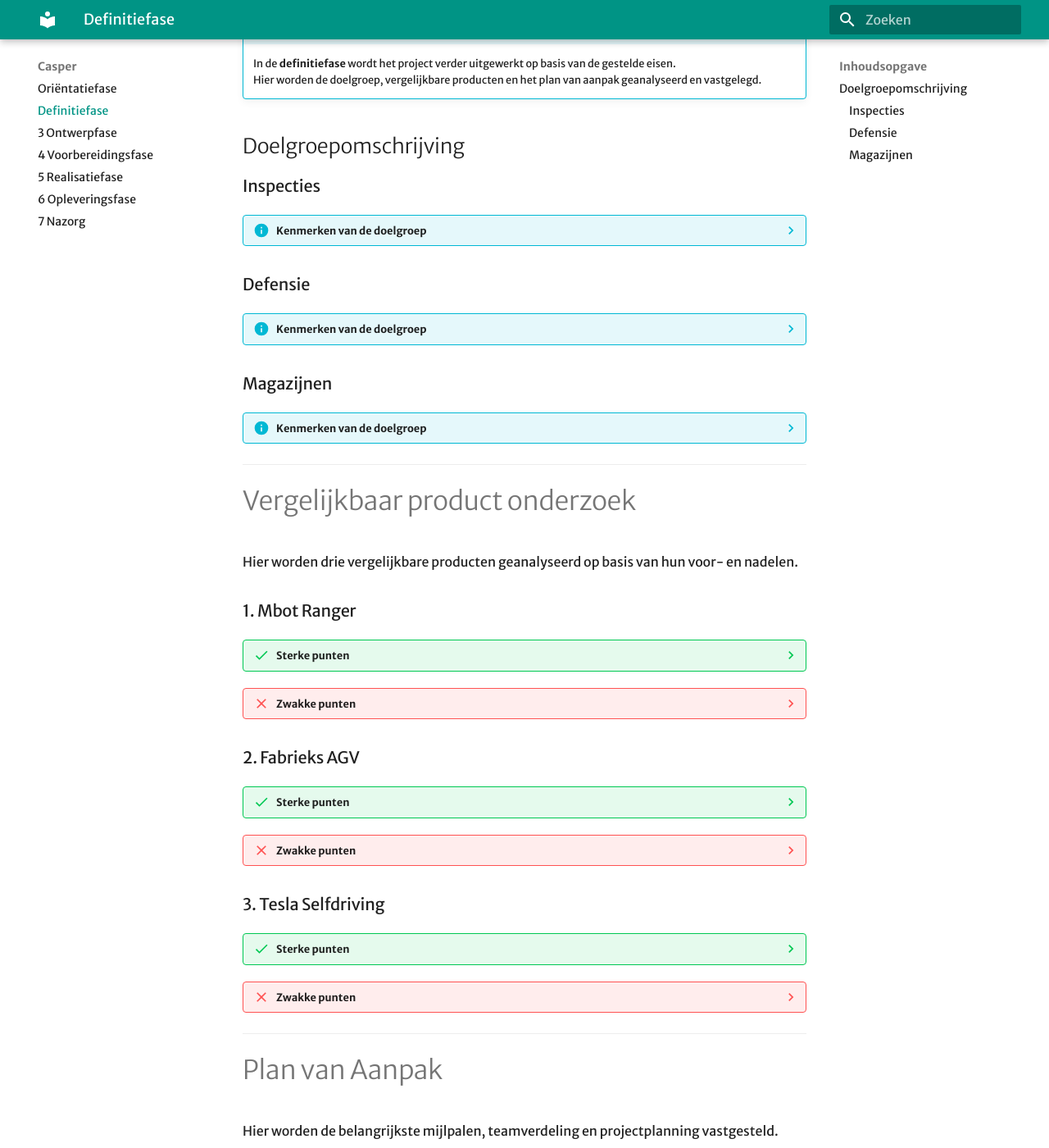
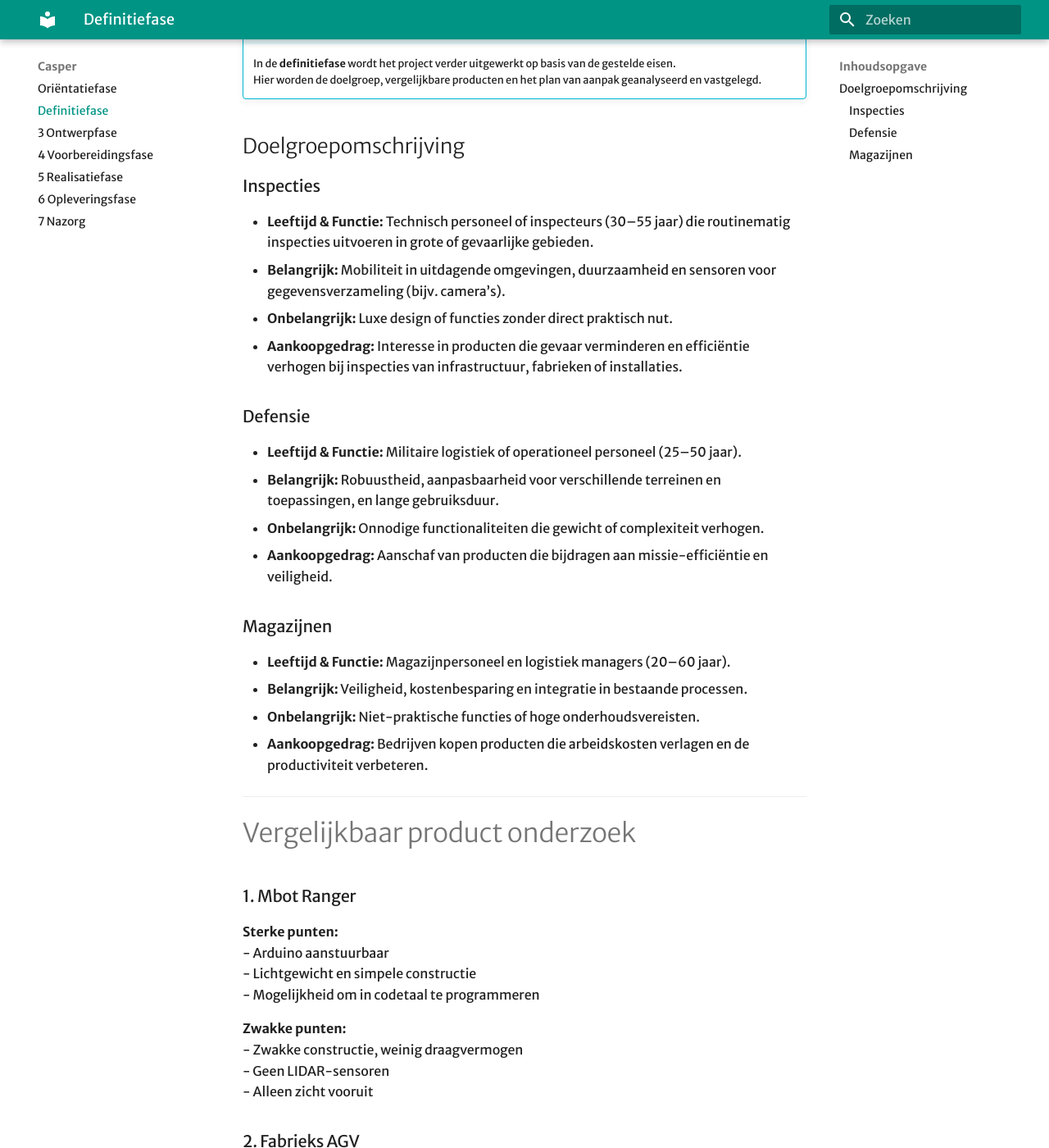
Before and after one commit to Caspertjuh/zelfrijdendekar, an MkDocs documentation site: the page built from docs/Casper/2 Defenitiefase.md, in a window 1280 px wide and 1400 px high, scrolled down 211 px. Shown: the whole window at 82% size. Built offline with MkDocs 1.6.1 and Material for MkDocs 9.7.7, drawn with Linux system fonts in a browser that asks for light colours; some web fonts are replaced; some of the changed text lies outside the part shown.

Commit message:
Defenitiefase

```diff
--- a/docs/Casper/2 Defenitiefase.md
+++ b/docs/Casper/2 Defenitiefase.md
@@ -7,77 +7,65 @@
 ## Doelgroepomschrijving
 
 ### Inspecties
-
-??? info "Kenmerken van de doelgroep"
-    - **Leeftijd & Functie:** Technisch personeel of inspecteurs (30–55 jaar) die routinematig inspecties uitvoeren in grote of gevaarlijke gebieden.
-    - **Belangrijk:** Mobiliteit in uitdagende omgevingen, duurzaamheid en sensoren voor gegevensverzameling (bijv. camera’s).
-    - **Onbelangrijk:** Luxe design of functies zonder direct praktisch nut.
-    - **Aankoopgedrag:** Interesse in producten die gevaar verminderen en efficiëntie verhogen bij inspecties van infrastructuur, fabrieken of installaties.
+- **Leeftijd & Functie:** Technisch personeel of inspecteurs (30–55 jaar) die routinematig inspecties uitvoeren in grote of gevaarlijke gebieden.
+- **Belangrijk:** Mobiliteit in uitdagende omgevingen, duurzaamheid en sensoren voor gegevensverzameling (bijv. camera’s).
+- **Onbelangrijk:** Luxe design of functies zonder direct praktisch nut.
+- **Aankoopgedrag:** Interesse in producten die gevaar verminderen en efficiëntie verhogen bij inspecties van infrastructuur, fabrieken of installaties.
 
 ### Defensie
-
-??? info "Kenmerken van de doelgroep"
-    - **Leeftijd & Functie:** Militaire logistiek of operationeel personeel (25–50 jaar).
-    - **Belangrijk:** Robuustheid, aanpasbaarheid voor verschillende terreinen en toepassingen, en lange gebruiksduur.
-    - **Onbelangrijk:** Onnodige functionaliteiten die gewicht of complexiteit verhogen.
-    - **Aankoopgedrag:** Aanschaf van producten die bijdragen aan missie-efficiëntie en veiligheid.
+- **Leeftijd & Functie:** Militaire logistiek of operationeel personeel (25–50 jaar).
+- **Belangrijk:** Robuustheid, aanpasbaarheid voor verschillende terreinen en toepassingen, en lange gebruiksduur.
+- **Onbelangrijk:** Onnodige functionaliteiten die gewicht of complexiteit verhogen.
+- **Aankoopgedrag:** Aanschaf van producten die bijdragen aan missie-efficiëntie en veiligheid.
 
 ### Magazijnen
-
-??? info "Kenmerken van de doelgroep"
-    - **Leeftijd & Functie:** Magazijnpersoneel en logistiek managers (20–60 jaar).
-    - **Belangrijk:** Veiligheid, kostenbesparing en integratie in bestaande processen.
-    - **Onbelangrijk:** Niet-praktische functies of hoge onderhoudsvereisten.
-    - **Aankoopgedrag:** Bedrijven kopen producten die arbeidskosten verlagen en de productiviteit verbeteren.
+- **Leeftijd & Functie:** Magazijnpersoneel en logistiek managers (20–60 jaar).
+- **Belangrijk:** Veiligheid, kostenbesparing en integratie in bestaande processen.
+- **Onbelangrijk:** Niet-praktische functies of hoge onderhoudsvereisten.
+- **Aankoopgedrag:** Bedrijven kopen producten die arbeidskosten verlagen en de productiviteit verbeteren.
 
 ---
 
 # Vergelijkbaar product onderzoek
 
-Hier worden drie vergelijkbare producten geanalyseerd op basis van hun voor- en nadelen.
+### 1. Mbot Ranger
+**Sterke punten:**
+- Arduino aanstuurbaar
+- Lichtgewicht en simpele constructie
+- Mogelijkheid om in codetaal te programmeren
 
-### 1. Mbot Ranger
-
-??? success "Sterke punten"
-    - Arduino aanstuurbaar
-    - Lichtgewicht en simpele constructie
-    - Mogelijkheid om in codetaal te programmeren
-
-??? failure "Zwakke punten"
-    - Zwakke constructie, weinig draagvermogen
-    - Geen LIDAR-sensoren
-    - Alleen zicht vooruit
+**Zwakke punten:**
+- Zwakke constructie, weinig draagvermogen
+- Geen LIDAR-sensoren
+- Alleen zicht vooruit
 
 ### 2. Fabrieks AGV
+**Sterke punten:**
+- Sterke constructie
+- Aanstuurbaar via PC
+- Zware belasting mogelijk door elektromotoren
+- LIDAR-sensoren en magneetstrip-volgsysteem
 
-??? success "Sterke punten"
-    - Sterke constructie
-    - Aanstuurbaar via PC
-    - Zware belasting mogelijk door elektromotoren
-    - LIDAR-sensoren en magneetstrip-volgsysteem
-
-??? failure "Zwakke punten"
-    - Geen mogelijkheid om op ruw terrein te rijden
-    - Geen detectie voor onvoorziene obstakels
-    - Duur ontwerp
+**Zwakke punten:**
+- Geen mogelijkheid om op ruw terrein te rijden
+- Geen detectie voor onvoorziene obstakels
+- Duur ontwerp
 
 ### 3. Tesla Selfdriving
+**Sterke punten:**
+- AI Vision technologie
+- Past zich automatisch aan de omgeving aan
+- Uitgebreid camerasysteem met objectherkenning
 
-??? success "Sterke punten"
-    - AI Vision technologie
-    - Past zich automatisch aan de omgeving aan
-    - Uitgebreid camerasysteem met objectherkenning
-
-??? failure "Zwakke punten"
-    - Zeer hoge kosten
-    - Complex systeem
-    - Vereist dure hardware en componenten
+**Zwakke punten:**
+- Zeer hoge kosten
+- Complex systeem
+- Vereist dure hardware en componenten
 
 ---
 
-# Plan van Aanpak
-
-Hier worden de belangrijkste mijlpalen, teamverdeling en projectplanning vastgesteld.
+!!! info "Plan van Aanpak"
+    Hier worden de belangrijkste mijlpalen, teamverdeling en projectplanning vastgesteld.
 
 ### Belangrijke Data
 - **Begindatum project:** 11 februari 2025
@@ -94,8 +82,7 @@
 | **Jeffrey Schnuck**   | Elektrische systemen      |
 
 ### Documentatie en Opslag
-??? info "Hoe worden documenten bewaard?"
-    Alle projectdocumenten worden opgeslagen in **OneDrive** binnen de schoolomgeving.
+Alle projectdocumenten worden opgeslagen in **OneDrive** binnen de schoolomgeving.
 
 ### Uit te voeren activiteiten
 - Documentatie van het project
@@ -104,18 +91,15 @@
 - Assemblage van het gehele voertuig
 
 ### Inkoopplanning
-??? info "Wanneer worden onderdelen besteld?"
-    De onderdelen worden besteld in de week van **14 tot 18 april**.
+De onderdelen worden besteld in de week van **14 tot 18 april**.
 
-### Risicobeheer
-??? warning "Mogelijke risico’s en aanpak"
+!!! warning "Risicobeheer"
     - **Te grote tunnelvisie op gewenste functionaliteiten** → We blijven realistisch en prioriteren haalbaarheid.
     - **Tijdsdruk door afwezigheid of onvoorziene omstandigheden** → We plannen flexibel en evalueren regelmatig de voortgang.
 
 ### Communicatie en Overleg
-??? info "Hoe en wanneer wordt er overlegd?"
-    - **Wekelijkse meeting op dinsdag** om de voortgang te bespreken.
-    - **Groepsapp** voor snelle updates en onderlinge communicatie.
+- **Wekelijkse meeting op dinsdag** om de voortgang te bespreken.
+- **Groepsapp** voor snelle updates en onderlinge communicatie.
 
 ### Afspraken en Verwachtingen
 - **Duidelijke communicatie en samenwerking.**
```
Also changed, not shown: other parts of docs/Casper/2 Defenitiefase.md (+5 -7 lines).
